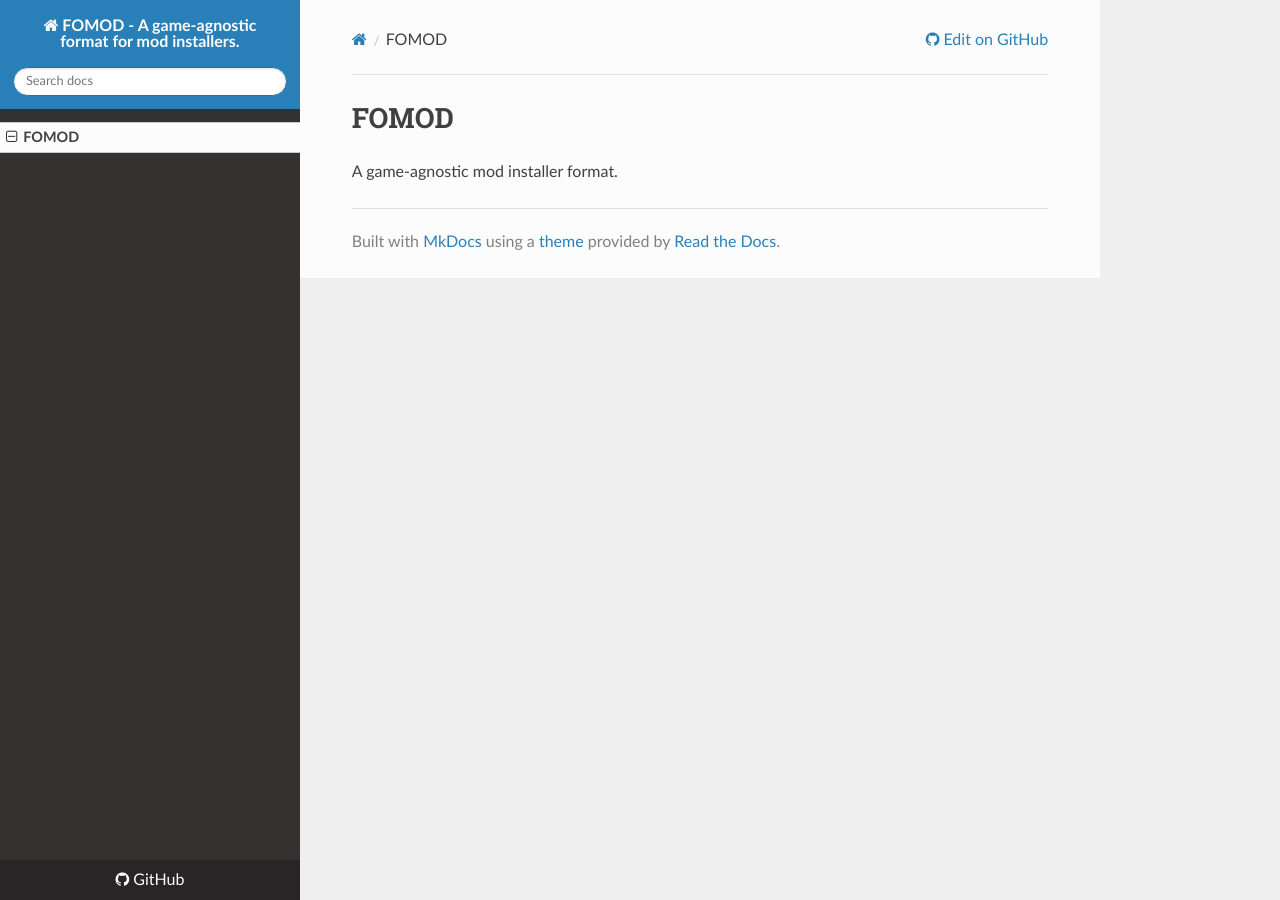
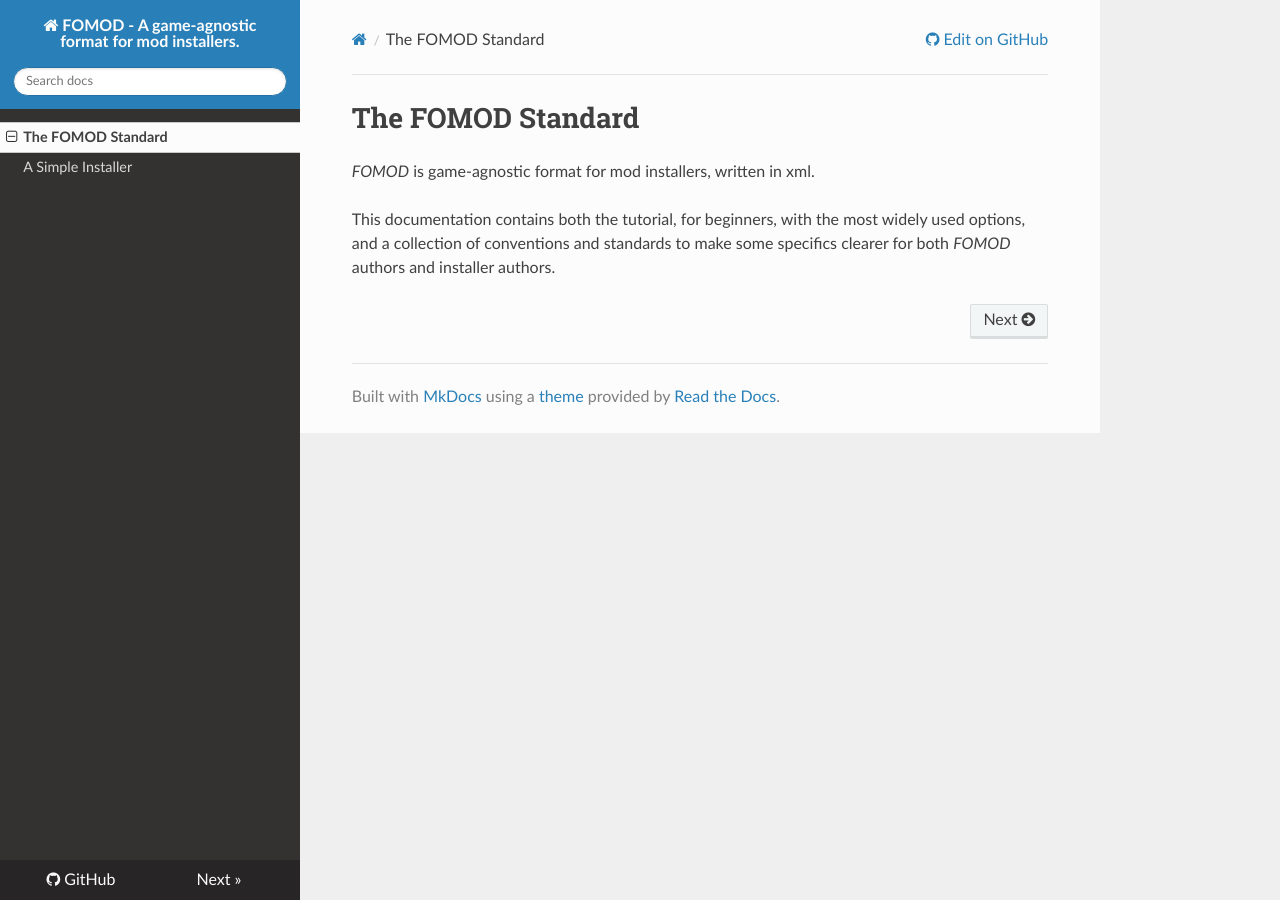
Before and after one commit to BeermotorWB/fomod, an MkDocs documentation site: the page built from docs/index.md, in a window 1280 px wide. Built offline with MkDocs 1.6.1, drawn with Linux system fonts in a browser that asks for light colours; nearby versions of some CDN libraries; old or Windows-style settings are respelled for this version of MkDocs.

Commit message:
Added simple tutorial.

```diff
--- a/docs/index.md
+++ b/docs/index.md
@@ -1,3 +1,8 @@
-# FOMOD
+# The FOMOD Standard
 
-A game-agnostic mod installer format.
+*FOMOD* is game-agnostic format for mod installers, written in xml.
+
+This documentation contains both the tutorial, for beginners,
+with the most widely used options, and a collection of conventions
+and standards to make some specifics clearer for both *FOMOD*
+authors and installer authors.
--- a/mkdocs.yml
+++ b/mkdocs.yml
@@ -3,3 +3,4 @@
 theme: readthedocs
 pages:
     - 'index.md'
+    - 'tutorial.md'
```
Also changed, not shown: docs/tutorial.md (added, +85 -0 lines).
